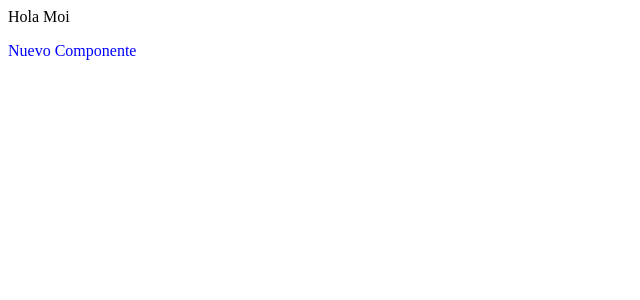
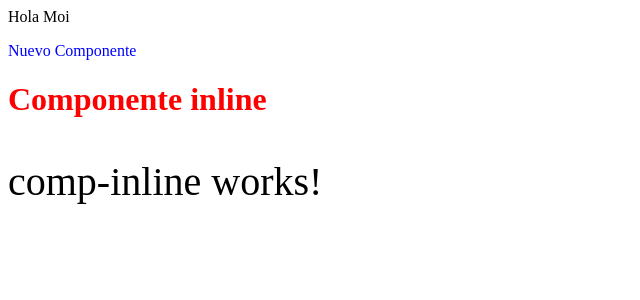
Before and after one commit to Jerome066/Angular_Study, an Angular app: page / in a window 1280 px wide. Shown: the top 300 px of the page, without its empty margins (0-640 px from the left). Built offline with nearby package versions, Linux system fonts and the light colour scheme.

Commit message:
Integración del componente comp-inline

```diff
--- a/src/app/app.component.html
+++ b/src/app/app.component.html
@@ -1,3 +1,5 @@
 {{title}}
 
 <app-nuevo-componente/>
+
+<app-comp-inline></app-comp-inline>
--- a/src/app/app.component.ts
+++ b/src/app/app.component.ts
@@ -1,10 +1,11 @@
 import { Component } from '@angular/core';
 import { RouterOutlet } from '@angular/router';
 import { NuevoComponenteComponent } from "./nuevo-componente/nuevo-componente.component";
+import { CompInlineComponent } from "./comp-inline/comp-inline.component";
 
 @Component({
   selector: 'app-root', //nombre de la plantilla que vamos a usar
-  imports: [RouterOutlet, NuevoComponenteComponent], //Permite el cambio de rutas dentro de la palicación
+  imports: [RouterOutlet, NuevoComponenteComponent, CompInlineComponent], //Permite el cambio de rutas dentro de la palicación
   templateUrl: './app.component.html', //Define el codigo HTML
   styleUrl: './app.component.css'
 })
```
